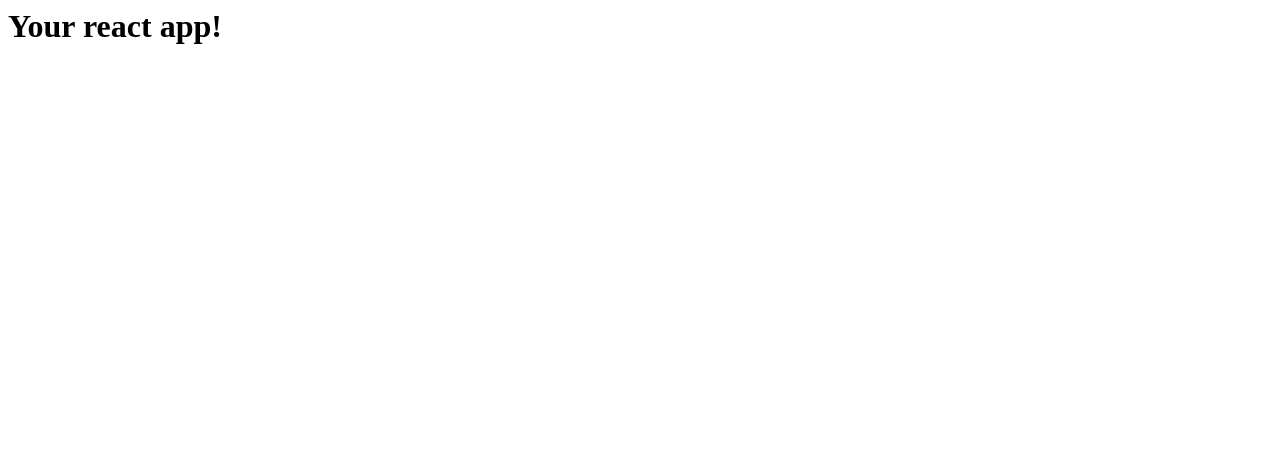
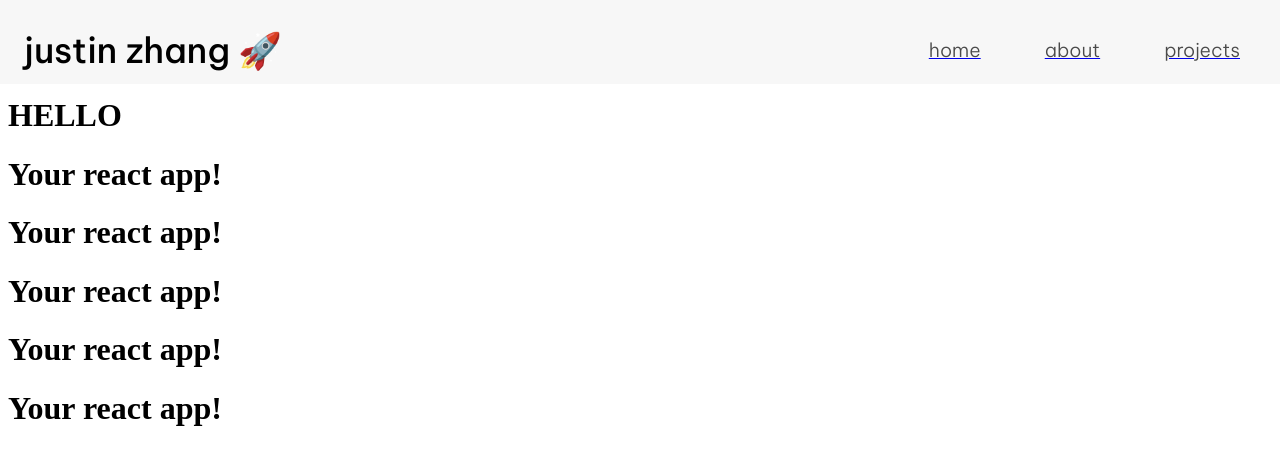
Before and after one commit to judtinzhang/personal-website, a React (Vite) app: page / in a window 1280 px wide. Shown: the top 464 px of the page. Built offline with nearby package versions, Linux system fonts and the light colour scheme.

Commit message:
completed nav bar

```diff
--- a/index.html
+++ b/index.html
@@ -1,4 +1,9 @@
 <html>
+  <head>
+    <link rel="preconnect" href="https://fonts.googleapis.com">
+    <link rel="preconnect" href="https://fonts.gstatic.com" crossorigin>
+    <link href="https://fonts.googleapis.com/css2?family=Be+Vietnam+Pro:wght@300;350;400;500;600&display=swap" rel="stylesheet">
+  </head>
   <body>
     <div id="react-root"></div>
     <script src="./index.js"></script>
--- a/index.js
+++ b/index.js
@@ -1,5 +1,16 @@
 import React from 'react'
 import ReactDOM from 'react-dom'
+import { BrowserRouter, Routes, Route } from 'react-router-dom'
 import App from './src/App'
+import About from './src/components/About'
+import Projects from './src/components/Projects'
 
-ReactDOM.render(<App/>, document.getElementById('react-root'))
+ReactDOM.render(
+  <BrowserRouter>
+    <Routes>
+      <Route path="/" element={<App />} />
+      <Route path="about" element={<About />} />
+      <Route path="projects" element={<Projects />} />
+    </Routes>
+  </BrowserRouter>, document.getElementById('react-root')
+)
--- a/package.json
+++ b/package.json
@@ -13,6 +13,8 @@
   "dependencies": {
     "parcel-bundler": "^1.12.5",
     "react": "^17.0.2",
-    "react-dom": "^17.0.2"
+    "react-dom": "^17.0.2",
+    "react-router-dom": "^6.2.1",
+    "styled-components": "^5.3.3"
   }
 }
--- a/src/App.js
+++ b/src/App.js
@@ -1,6 +1,19 @@
 import React from 'react'
 
+import Nav from './components/Nav'
+import Home from './components/Home'
+
 const App = () => (
-  <h1>Your react app!</h1>
+    <>
+        <Nav />
+        <Home />
+        <h1>Your react app!</h1>
+        <h1>Your react app!</h1>
+        <h1>Your react app!</h1>
+        <h1>Your react app!</h1>
+        <h1>Your react app!</h1>
+
+    </>
+
 )
 export default App
--- /dev/null
+++ b/src/components/About.js
@@ -0,0 +1,14 @@
+import React, { useState } from 'react'
+import Nav from './Nav'
+
+
+const About= () => {
+    return (
+        <>
+            <Nav />
+            <h1>hello about!</h1>
+        </>
+    )
+}
+
+export default About
--- /dev/null
+++ b/src/components/Home.js
@@ -0,0 +1,14 @@
+import React from 'react'
+import { HeaderSpace } from './Styles'
+
+
+const Home = () => {
+    return (
+        <>
+            <HeaderSpace />
+            <h1>HELLO</h1>
+        </>
+    )
+}
+
+export default Home
--- /dev/null
+++ b/src/components/Nav.js
@@ -0,0 +1,29 @@
+import React from 'react'
+import { Link } from 'react-router-dom'
+import { NavStyle, Text, Anchor } from './Styles'
+
+const NavLink = ({ title, link }) => (
+    <div style={{ marginRight: '4rem' }}>
+        <Link to={link}>
+            <Anchor><Text size='1.2rem'>{title}</Text></Anchor>
+        </Link>
+    </div>
+)
+
+const Nav = () => {
+
+    return (
+        <>
+            <NavStyle>
+                <Text bold size='2.2rem'>justin zhang 🚀</Text>
+                <div style={{ display: 'flex' }}>
+                    <NavLink link='/' title='home' />
+                    <NavLink link='/about' title='about' />
+                    <NavLink link='/projects' title='projects' />
+                </div>
+            </NavStyle>
+        </>
+    )
+}
+
+export default Nav
--- /dev/null
+++ b/src/components/Projects.js
@@ -0,0 +1,14 @@
+import React, { useState } from 'react'
+import Nav from './Nav'
+
+
+const Projects = () => {
+    return (
+        <>
+            <Nav />
+            <h1>hello project!</h1>
+        </>
+    )
+}
+
+export default Projects
--- /dev/null
+++ b/src/components/Styles.js
@@ -0,0 +1,37 @@
+import s from 'styled-components'
+
+export const NavStyle = s.nav`
+  padding: 1rem 1.5rem 0rem 1.5rem;
+  display: flex;
+  width: 100%;
+  max-height: 4.25rem;
+  position: fixed;
+  top: 0;
+  left: 0;
+  background: rgba(247, 247, 247, 0.9);
+  align-items: center;
+  justify-content: space-between;
+  z-index: 100;
+`
+
+export const Text = s.p`
+  font-size: ${({ size }) => size || '1rem'};
+  font-weight: ${({ bold }) => (bold ? '500' : '350')};
+  line-height: 1.25;
+  overflow-wrap: break-word;
+  color: '#4a4a4a';
+  font-family: 'Be Vietnam Pro', sans-serif;
+`
+
+export const Anchor = s.a`
+  color: #4a4a4a;
+  text-decoration: none!important;
+  &:hover {
+    text-decoration: none!important;
+    color: #ee7674;
+  }
+`
+
+export const HeaderSpace = s.div`
+  height: 4.25rem;
+`
```
Also changed, not shown: 1 other file (tests, documents, lock files or other folders).
